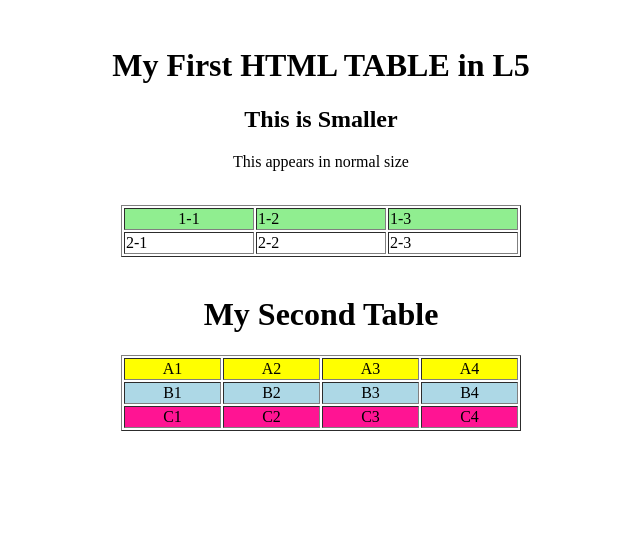
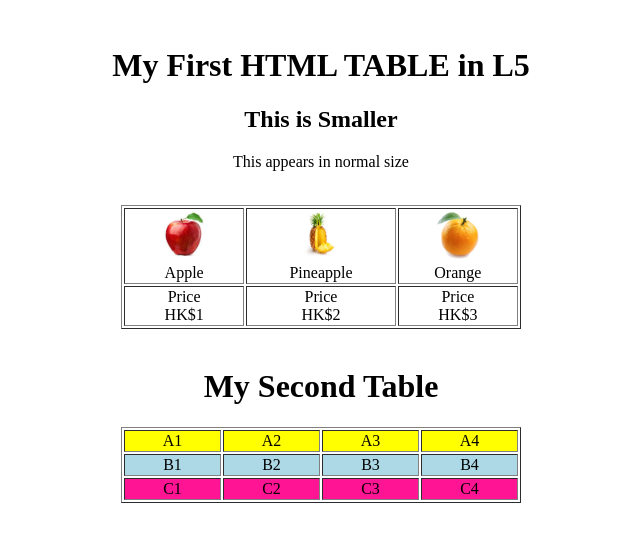
Before and after one commit to edwardmak9877/L5C1, a plain HTML site: page index.html in a window 1280 px wide. Shown: the whole page, without its empty margins (319-959 px from the left). Drawn offline with Linux system fonts and the light colour scheme.

Commit message:
Add files via upload

```diff
--- a/index.html
+++ b/index.html
@@ -12,11 +12,11 @@
     <p>This appears in normal size</p>
     <br>
     <table border="1" width="400">
-        <tr bgcolor="Lightgreen">
-        <td align="center">1-1</td><td>1-2</td><td>1-3</td>
+        <tr>
+        <td align="center"><img src="apple.jpg" width="50"><br>Apple</td><td align="center"><img src="pineapple.jpg" width="50"><br>Pineapple</td><td align="center"><img src="orange.jpg" width="50"><br>Orange</td>
         </tr>
         <tr>
-        <td>2-1</td><td>2-2</td><td>2-3</td>
+        <td align="center">Price<br>HK$1</td><td align="center">Price<br>HK$2</td><td align="center">Price<br>HK$3</td>
         </tr>
         </table>
         <br>
```
